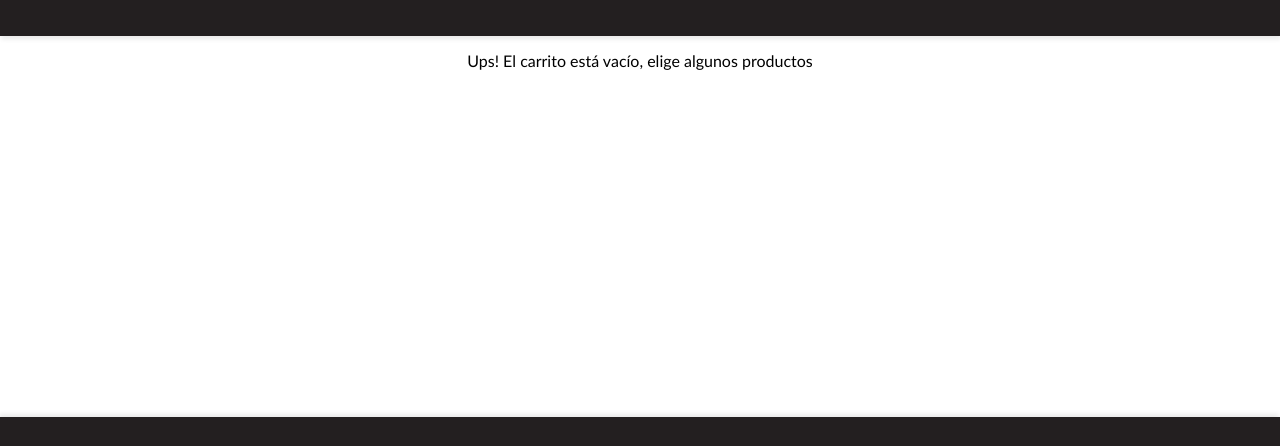
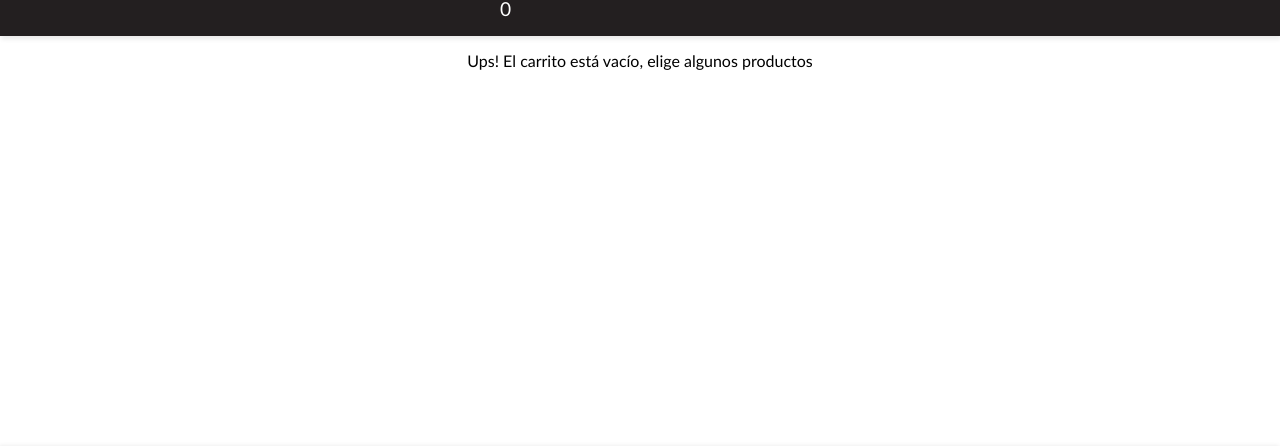
Before and after one commit to CodeSystem2022/Ecommerce-YoungDevelopers, a website: page ecommerce_pi/client/cart.html in a window 1280 px wide. Shown: the part 74-520 px from the top of the page. Drawn offline with nearby package versions, Linux system fonts and the light colour scheme; a script that the page names is missing; files whose address does not match are found by name.

Commit message:
Actualizamos nuestro archivo de estilos

```diff
--- a/ecommerce_pi/client/style.css
+++ b/ecommerce_pi/client/style.css
@@ -1,3 +1,9 @@
+/* Reset de estilos y estilos globales */
+* {
+  margin: 0;
+  padding: 0;
+  box-sizing: border-box;
+  }
 
 
 
@@ -11,6 +17,7 @@
 
   h3, p{
     margin: 5px;
+    color: #000;
   }
 
   .escondido{
@@ -63,10 +70,11 @@
   }
 
   #cuenta-carrito{
-    position: absolute;
+    position:absolute;
     background-color: var(--color-acento);
     border-radius: 100%;
-    display: inline-block;
+    display: flex;
+    justify-content: center;
     height: 25px;
     line-height: 25px;
     aspect-ratio: 1;
```
